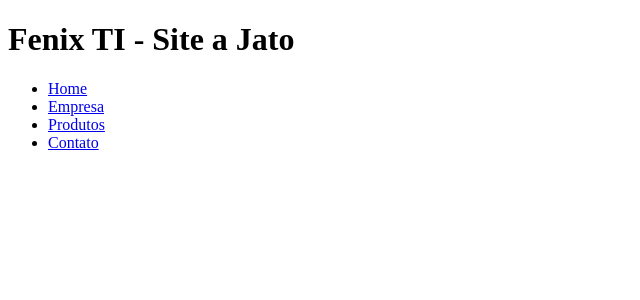
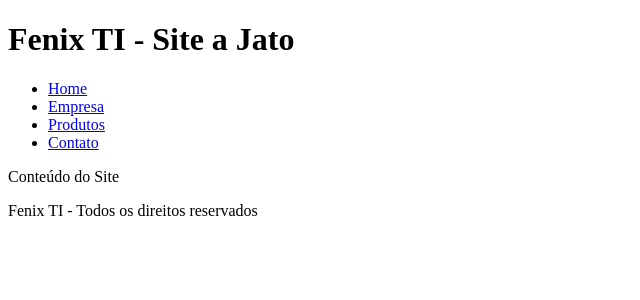
Before and after one commit to rebelatto/phpbasico, a PHP site: page / in a window 1280 px wide. Shown: the top 300 px of the page, without its empty margins (0-640 px from the left). Run offline with PHP 8.4, Linux system fonts and the light colour scheme.

Commit message:
Html Site a Jato finalizado

```diff
--- a/Cap3/7/index.php
+++ b/Cap3/7/index.php
@@ -20,7 +20,13 @@
             </div>
         </div>
 
+        <div id="content">
+            Conteúdo do Site
+        </div>
 
+        <di id="footer">
+            <p>Fenix TI - Todos os direitos reservados</p>
+        </di>
 
     </div>
 
```
